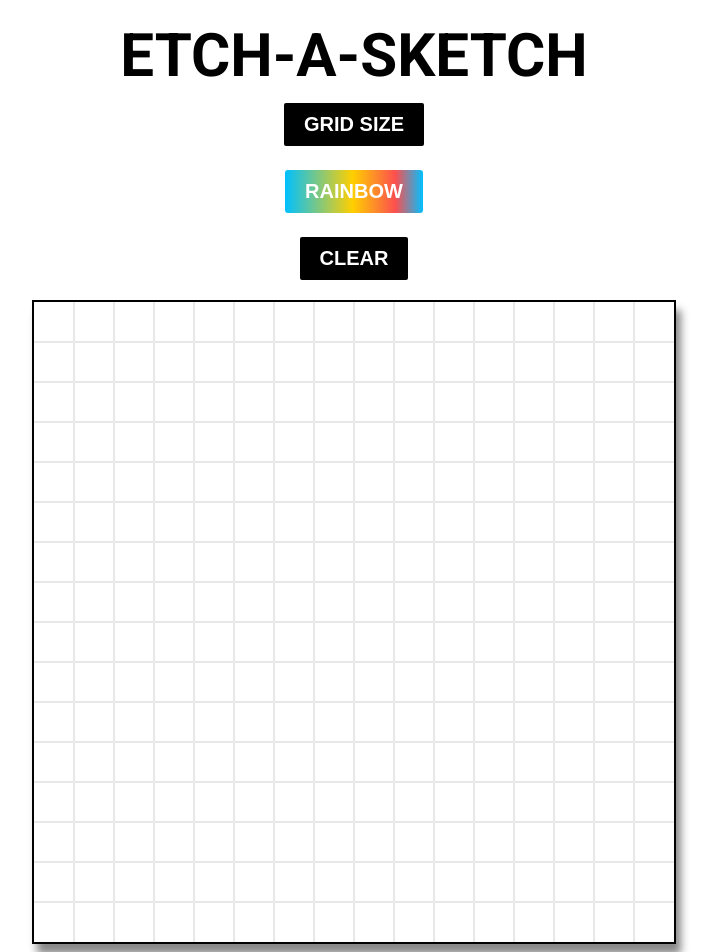
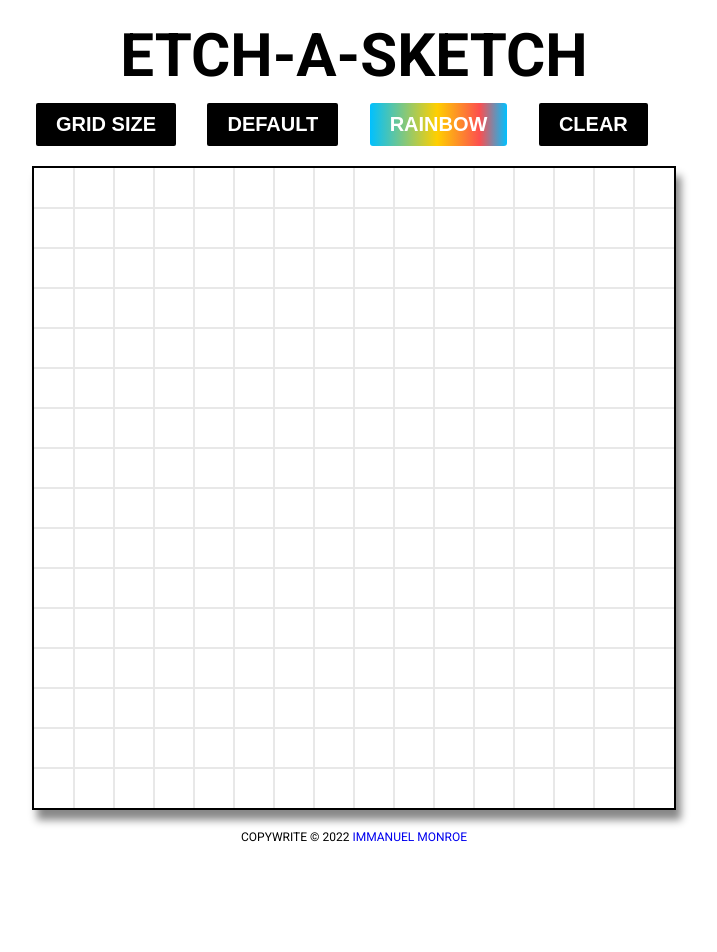
Before and after one commit to immonroe/etch-a-sketch, a plain HTML site: page index.html in a window 1280 px wide. Shown: the whole page, without its empty margins (286-1003 px from the left). After the commit the page ends 856 px from the top, so only its background shows below. Drawn offline with Linux system fonts and the light colour scheme.

Commit message:
Added footer/containers for content/default button

```diff
--- a/index.html
+++ b/index.html
@@ -12,17 +12,18 @@
     <title>Etch-A-Sketch</title>
 </head>
     <body>
-    <!-- <h1 class="title">Etch-A-Sketch</h1>
-    <button class="gridButton">Select a Grid Size</button>
-    <div id="container"></div> -->
-
-<body>
-    <div class="header">Etch-A-Sketch</div>
+        <div class="header">
+            <div class="title">Etch-A-Sketch</div>
+        </div>
+        <div class="main">
             <button class="gridButton">Grid Size</button>
+            <button id="defaultButton">Default</button>
             <button id="rainbowButton">Rainbow</button>
             <button id="clearButton">Clear</button>
             <div id="grid" class="grid"></div>
+        </div>
+        <div class="footer">
+            <p>Copywrite © 2022 <a href="https://github.com/immonroe">Immanuel Monroe</a></p>
+        </div>
     </body>
 </html>
-</body>
-</html>
--- a/script.js
+++ b/script.js
@@ -1,7 +1,18 @@
-const grid = document.querySelector('.grid');
+const DEFAULT_COLOR = 'black'
+const DEFAULT_MODE = 'default'
+const DEFAULT_SIZE = 16
+
+let currentColor = DEFAULT_COLOR
+let currentMode = DEFAULT_MODE
+let currentSize = DEFAULT_SIZE
+
+
+
+const grid = document.getElementById('grid');
 const gridPrompt = document.querySelector('.gridPrompt');
 const rainbowButton = document.getElementById('rainbowButton')
 const clearButton = document.getElementById('clearButton')
+const defaultButton = document.getElementById('defaultButton')
 
 const gridButton = document.querySelector('.gridButton');
 gridButton.addEventListener('click', () => {
@@ -26,10 +37,8 @@ function gridGenerator(gridWidth) {
         let sides = 640/gridWidth + "px";
         const squares = document.createElement('div');
         squares.classList.add('squares');
-         //css to change width and height
          squares.style.width = sides;
          squares.style.height = sides;
-         // appends the generated divs/squares
         grid.appendChild(squares);
     }
     fillColor();
--- a/style.css
+++ b/style.css
@@ -10,7 +10,7 @@ body {
     align-items: center;
 }
 
-.header {
+.title {
   font-size: 2em;
   margin: 20px 10px 0px 10px;
   font-weight: 700;
@@ -73,3 +73,13 @@ button:hover {
    outline-color: rgb(232, 232, 232);
    flex: 1 0 auto;
 }
+
+.footer {
+  font-size: 0.4em;
+  text-decoration: none;
+  font: black;
+}
+
+a:link, a:visited, a:hover, a:active {
+  text-decoration: none;
+}
```
Lines whose indentation alone changed are shown as unchanged.
